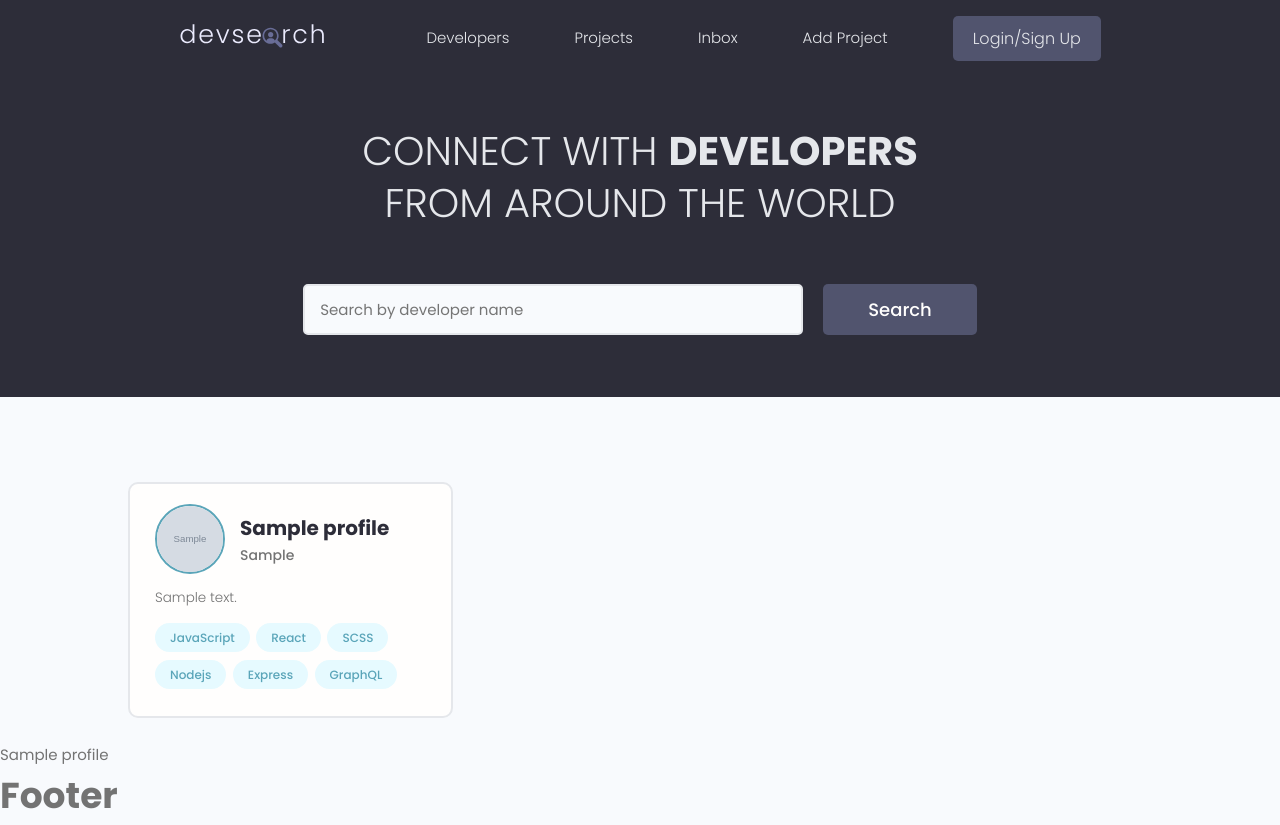
After one commit to Aemal-shirzai/devcommunity, a Django app: template user/templates/profile/index.html in a window 1280 px wide. The commit adds this page. Run offline with Django 3.2, Linux system fonts and the light colour scheme; the template is opened without the code that fills it: most values are stand-ins (such as "Sample title", 1, 10 or a date in 2020); grey boxes marked "Sample" are stand-in pictures; some libraries are stand-ins or nearby versions.

Commit message:
[IMP] Add index view for developers view.

```diff
--- a/devcommunity/urls.py
+++ b/devcommunity/urls.py
@@ -20,7 +20,8 @@ from django.conf.urls.static import static
 
 urlpatterns = [
     path('admin/', admin.site.urls),
-    path('', include('project.urls'))
+    path('', include('user.urls')),
+    path('projects/', include('project.urls'))
 ]
 if settings.DEBUG:
     urlpatterns += static(settings.MEDIA_URL, document_root=settings.MEDIA_ROOT)
--- a/templates/nav.html
+++ b/templates/nav.html
@@ -12,7 +12,7 @@
             <div class="toggle-menu__lines"></div>
         </label>
         <ul class="header__menu">
-            <li class="header__menuItem"><a href="index.html">Developers</a></li>
+            <li class="header__menuItem"><a href="{% url 'profile_index' %}">Developers</a></li>
             <li class="header__menuItem"><a href="{% url 'project_index' %}">Projects</a></li>
             <li class="header__menuItem"><a href="inbox.html">Inbox</a></li>
             <li class="header__menuItem"><a href="{% url 'project_create' %}">Add Project</a></li>
--- a/user/models.py
+++ b/user/models.py
@@ -3,7 +3,7 @@ from django.contrib.auth.models import User
 
 
 class Profile(models.Model):
-    user = models.OneToOneField(User, related_name='profile', on_delete=models.CASCADE)
+    user = models.OneToOneField(User, related_name='profile', null=True, blank=True, on_delete=models.CASCADE)
     name = models.CharField(max_length=255)
     email = models.EmailField(max_length=500)
     short_intro = models.CharField(max_length=250)
--- /dev/null
+++ b/user/templates/profile/index.html
@@ -0,0 +1,81 @@
+{% extends 'main.html' %}
+{% block title %} Developers {% endblock title %}
+
+{% block content %}
+
+<main class="home">
+    <section class="hero-section text-center">
+        <div class="container container--narrow">
+            <div class="hero-section__box">
+                <h2>CONNECT WITH <span>DEVELOPERS</span></h2>
+                <h2>FROM AROUND THE WORLD</h2>
+            </div>
+
+            <div class="hero-section__search">
+                <form class="form" action="#" method="get">
+                    <div class="form__field">
+                        <label for="formInput#search">Search Developers </label>
+                        <input class="input input--text" id="formInput#search" type="text" name="text"
+                            placeholder="Search by developer name" />
+                    </div>
+
+                    <input class="btn btn--sub btn--lg" type="submit" value="Search" />
+                </form>
+            </div>
+        </div>
+    </section>
+    <!-- Search Result: DevList -->
+    <section class="devlist">
+        <div class="container">
+            <div class="grid grid--three">
+                {% for profile in profiles %}
+                <div class="column card">
+                    <div class="dev">
+                        <a href="/profile.html" class="card__body">
+                            <div class="dev__profile">
+                                <img class="avatar avatar--md" src="{{ profile.profile_image.url }}"
+                                    alt="image" />
+                                <div class="dev__meta">
+                                    <h3>{{ profile.name }}</h3>
+                                    <h5>{{ profile.short_intro|slice:'20' }}</h5>
+                                </div>
+                            </div>
+                            <p class="dev__info">
+                                {{ profile.bio|slice:'200' }}
+                            </p>
+                            <div class="dev__skills">
+                                <span class="tag tag--pill tag--main">
+                                    <small>JavaScript</small>
+                                </span>
+                                <span class="tag tag--pill tag--main">
+                                    <small>React</small>
+                                </span>
+                                <span class="tag tag--pill tag--main">
+                                    <small>SCSS</small>
+                                </span>
+                                <span class="tag tag--pill tag--main">
+                                    <small>Nodejs</small>
+                                </span>
+                                <span class="tag tag--pill tag--main">
+                                    <small>Express</small>
+                                </span>
+                                <span class="tag tag--pill tag--main">
+                                    <small>GraphQL</small>
+                                </span>
+                            </div>
+                        </a>
+                    </div>
+                </div>
+                {% endfor %}
+            </div>
+        </div>
+    </section>
+
+</main>
+
+
+
+<div> {{ profile.name }} </div>
+
+
+{% endblock content %}
--- /dev/null
+++ b/user/urls.py
@@ -0,0 +1,5 @@
+from django.urls import path
+from . import views
+urlpatterns = [
+    path('', views.index, name='profile_index')
+]
--- a/user/views.py
+++ b/user/views.py
@@ -1,3 +1,6 @@
 from django.shortcuts import render
+from .models import Profile
 
-# Create your views here.
+def index(request):
+    profiles = Profile.objects.all()
+    return render(request, 'profile/index.html', {'profiles': profiles})
```
Also changed, not shown: project/urls.py (+4 -4 lines), static/img/profiles/dennis_Hepsy19.jpg (added), user/migrations/0002_alter_profile_user.py (added).
